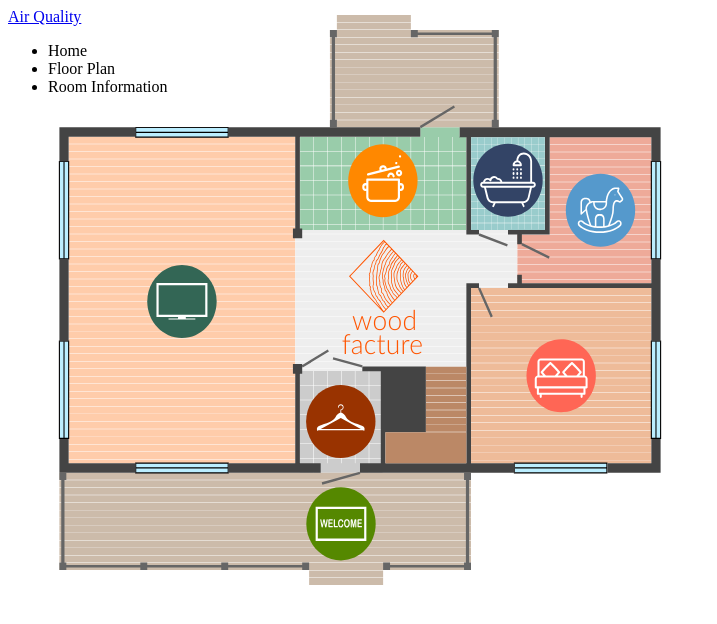
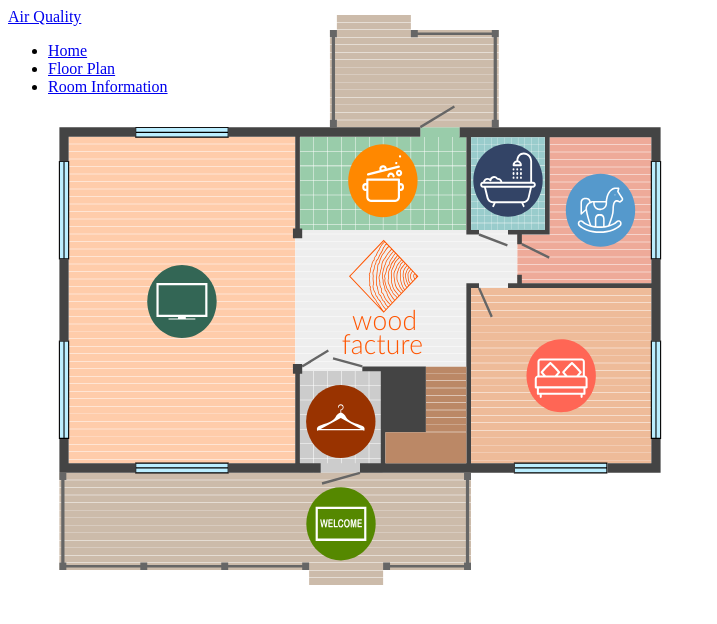
Before and after one commit to AP-Elektronica-ICT/IP18-AirQuality01, an Angular app in the folder AirQualityApp/: page /#/home in a window 1280 px wide. Shown: the top 624 px of the page, without its empty margins (0-717 px from the left). Built offline with nearby package versions, Linux system fonts and the light colour scheme; what angular-bootstrap-md, ng2-charts would draw is missing.

Commit message:
Routing Added + Dependencies bugfix

```diff
--- a/AirQualityApp/package.json
+++ b/AirQualityApp/package.json
@@ -36,7 +36,7 @@
     "zone.js": "^0.8.14"
   },
   "devDependencies": {
-    "@angular/cli": "1.4.5",
+    "@angular/cli": "1.4.10",
     "@angular/compiler-cli": "^4.2.4",
     "@angular/language-service": "^4.2.4",
     "@types/jasmine": "~2.5.53",
--- a/AirQualityApp/src/app/app.component.html
+++ b/AirQualityApp/src/app/app.component.html
@@ -1,3 +1,3 @@
 <app-nav-bar></app-nav-bar>
 <br>
-<app-floor-plan></app-floor-plan>
+<router-outlet></router-outlet>
--- a/AirQualityApp/src/app/app.module.ts
+++ b/AirQualityApp/src/app/app.module.ts
@@ -4,23 +4,31 @@ import { FormsModule } from '@angular/forms';
 import { HttpModule } from '@angular/http';
 import { MDBBootstrapModule } from 'angular-bootstrap-md';
 import { ChartsModule } from 'ng2-charts/ng2-charts';
+import { RouterModule } from "@angular/router";
 
 import { AppComponent } from './app.component';
 import { FloorPlanComponent } from './floor-plan/floor-plan.component';
 import { NavBarComponent } from './nav-bar/nav-bar.component';
+import { HomeComponent } from './home/home.component';
 
 @NgModule({
   declarations: [
     AppComponent,
     FloorPlanComponent,
-    NavBarComponent
+    NavBarComponent,
+    HomeComponent
   ],
   imports: [
     BrowserModule,
     FormsModule,
     HttpModule,
     MDBBootstrapModule.forRoot(),
-    ChartsModule
+    ChartsModule,
+    RouterModule.forRoot([
+      { path: 'home', component: FloorPlanComponent},
+      { path: 'floorplan', component: FloorPlanComponent},
+      { path: '', redirectTo: 'home', pathMatch: 'full'}
+    ], { useHash: true })
   ],
   providers: [],
   bootstrap: [AppComponent],
--- /dev/null
+++ b/AirQualityApp/src/app/home/home.component.html
@@ -0,0 +1,3 @@
+<p>
+  home works!
+</p>
--- /dev/null
+++ b/AirQualityApp/src/app/home/home.component.ts
@@ -0,0 +1,15 @@
+import { Component, OnInit } from '@angular/core';
+
+@Component({
+  selector: 'app-home',
+  templateUrl: './home.component.html',
+  styleUrls: ['./home.component.css']
+})
+export class HomeComponent implements OnInit {
+
+  constructor() { }
+
+  ngOnInit() {
+  }
+
+}
--- a/AirQualityApp/src/app/nav-bar/nav-bar.component.html
+++ b/AirQualityApp/src/app/nav-bar/nav-bar.component.html
@@ -9,14 +9,14 @@
 
       <!-- Links -->
       <ul class="navbar-nav mr-auto">
-          <li class="nav-item active">
-              <a class="nav-link waves-light" mdbRippleRadius>Home<span class="sr-only">(current)</span></a>
+          <li class="nav-item active" [routerLinkActive]="['active']">
+              <a class="nav-link waves-light" [routerLink]="['/home']" mdbRippleRadius>Home<span class="sr-only">(current)</span></a>
           </li>
-          <li class="nav-item">
-              <a class="nav-link waves-light" mdbRippleRadius>Floor Plan</a>
+          <li class="nav-item" [routerLinkActive]="['active']">
+              <a class="nav-link waves-light" [routerLink]="['/floorplan']" mdbRippleRadius>Floor Plan</a>
           </li>
-          <li class="nav-item">
-              <a class="nav-link waves-light" mdbRippleRadius>Room Information</a>
+          <li class="nav-item" [routerLinkActive]="['active']">
+              <a class="nav-link waves-light" [routerLink]="['/roominfo']" mdbRippleRadius>Room Information</a>
           </li>
 
       </ul>
```
Also changed, not shown: AirQualityApp/src/app/home/home.component.css (added), 2 other files (tests, documents, lock files or other folders).
